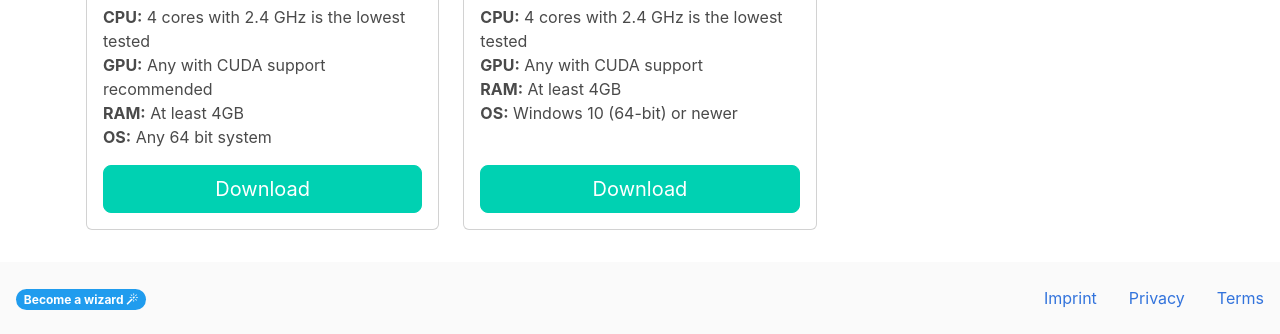
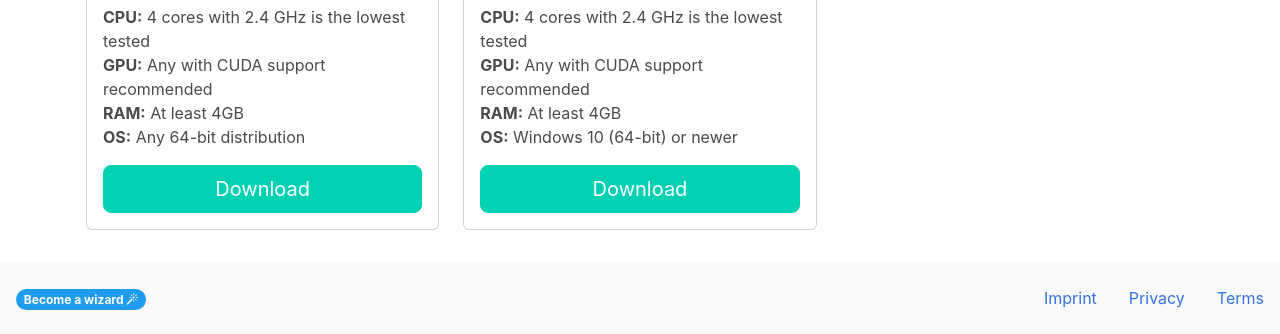
Before and after one commit to botfatherio/botfather.io, an Astro site: page /downloads in a window 1280 px wide. Shown: the part 467-801 px from the top of the page. Built offline with nearby package versions, Linux system fonts and the light colour scheme; Astro itself is replaced by a stand-in of ours.

Commit message:
Update recommended specs

```diff
--- a/src/pages/downloads.astro
+++ b/src/pages/downloads.astro
@@ -24,7 +24,7 @@ import iconWindows from "../assets/icons/icons8-windows8-100.png";
           cpu="4 cores with 2.4 GHz is the lowest tested"
           gpu="Any with CUDA support recommended"
           ram="At least 4GB"
-          os="Any 64 bit system"
+          os="Any 64-bit distribution"
           href="https://flathub.org/apps/details/io.botfather.Botfather"
         />
       </div>
@@ -34,7 +34,7 @@ import iconWindows from "../assets/icons/icons8-windows8-100.png";
           alt="Windows Logo"
           title="Windows"
           cpu="4 cores with 2.4 GHz is the lowest tested"
-          gpu="Any with CUDA support"
+          gpu="Any with CUDA support recommended"
           ram="At least 4GB"
           os="Windows 10 (64-bit) or newer"
           href="https://repo.botfather.io/installers/Botfather.exe"
```
